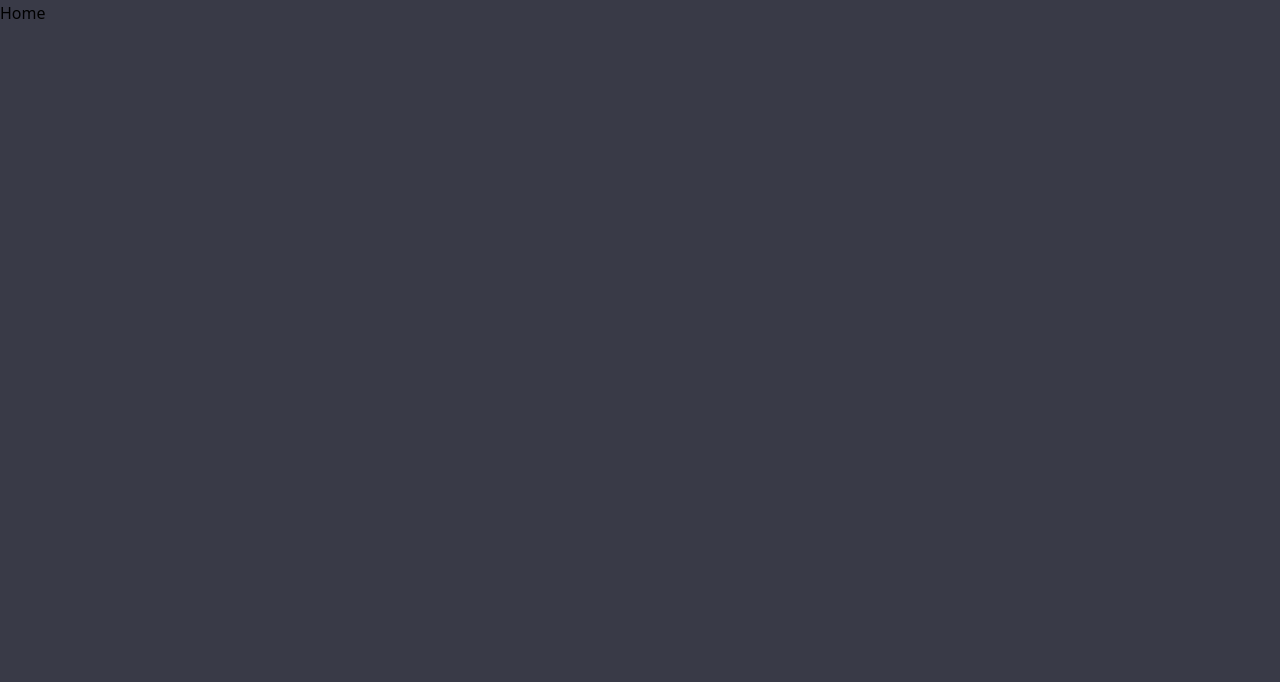
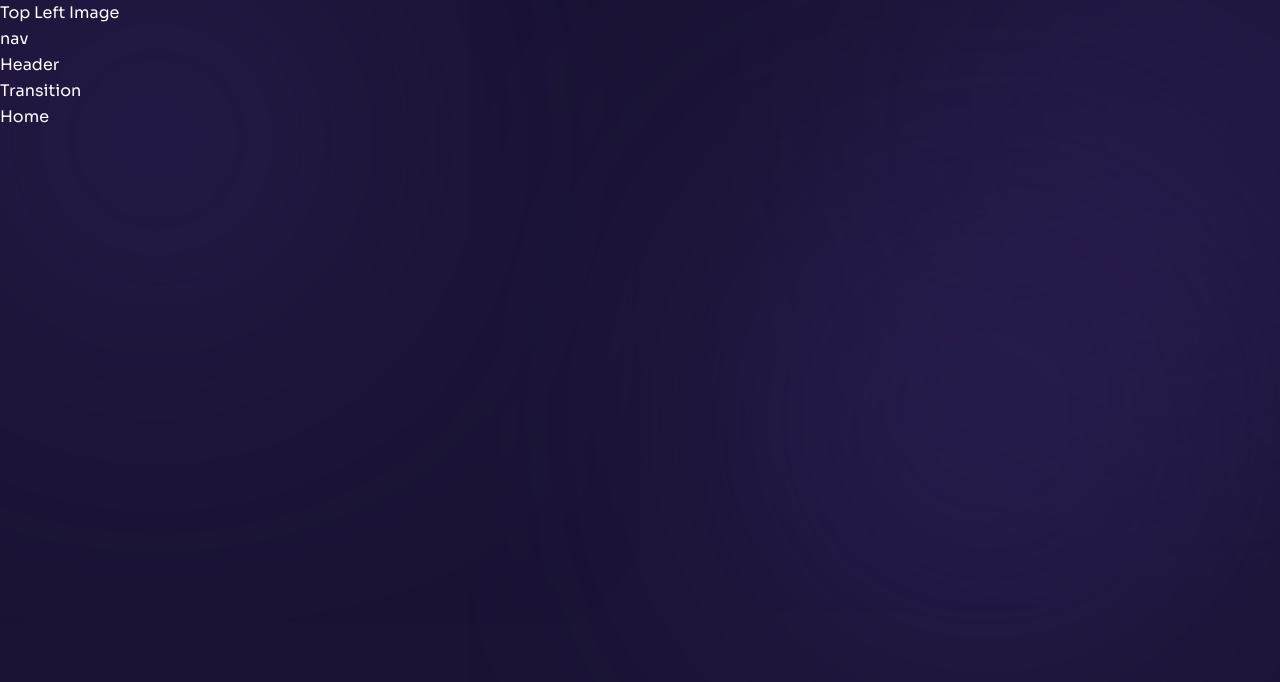
Before and after one commit to Emmanuel-ee/personal-portfolio, a Next.js app: page / in a window 1280 px wide. Shown: the top 682 px of the page. Built offline with nearby package versions, Linux system fonts and the light colour scheme.

Commit message:
add layouts

```diff
--- a/components/Layout.js
+++ b/components/Layout.js
@@ -1,5 +1,29 @@
-const Layout = () => {
-  return <div>Layout</div>;
+// fonts
+import { Sora } from '@next/font/google';
+
+// font settings
+const sora = Sora({
+  subsets: ['latin'],
+  variable: '--font-sora',
+  weight: ['100', '200', '300', '400', '500', '600', '700', '800'],
+});
+
+// components
+import Nav from '../components/Nav';
+import Header from '../components/Header';
+import TopLeftImg from '../components/TopLeftImg';
+
+const Layout = ({ children }) => {
+  return (
+    <div
+      className={`page bg-site text-white bg-cover bg-no-repeat ${sora.variable} font-sora relative`}
+    >
+      <TopLeftImg />
+      <Nav />
+      <Header />
+      {children}
+    </div>
+  );
 };
 
 export default Layout;
--- a/next.config.js
+++ b/next.config.js
@@ -2,7 +2,6 @@
 const nextConfig = {
   reactStrictMode: true,
   swcMinify: true,
-  output: "export"
 }
 
 module.exports = nextConfig
--- a/pages/_app.js
+++ b/pages/_app.js
@@ -1,7 +1,27 @@
 import '../styles/globals.css';
 
+// components
+import Layout from '../components/Layout';
+import Transition from '../components/Transition';
+
+// router
+import { useRouter } from 'next/router';
+
+// framer motion
+import { AnimatePresence, motion } from 'framer-motion';
+
 function MyApp({ Component, pageProps }) {
-  return <Component {...pageProps} />;
+  const router = useRouter();
+  return (
+    <Layout>
+      <AnimatePresence mode='wait'>
+        <motion.div key={router.route} className='h-full'>
+          <Transition />
+          <Component {...pageProps} />
+        </motion.div>
+      </AnimatePresence>
+    </Layout>
+  );
 }
 
 export default MyApp;
```
